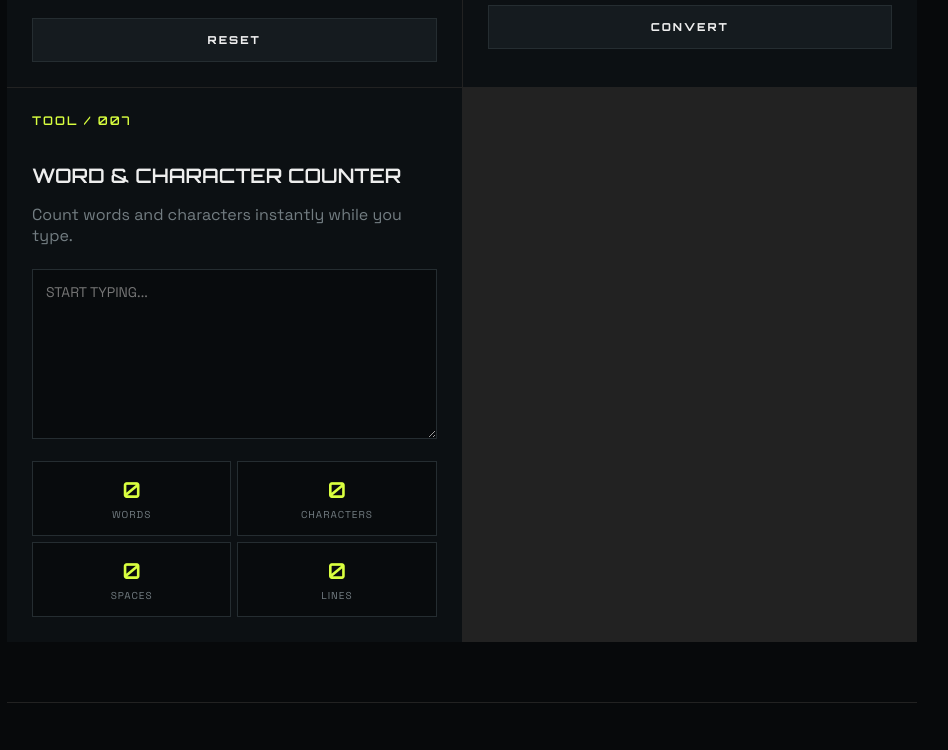
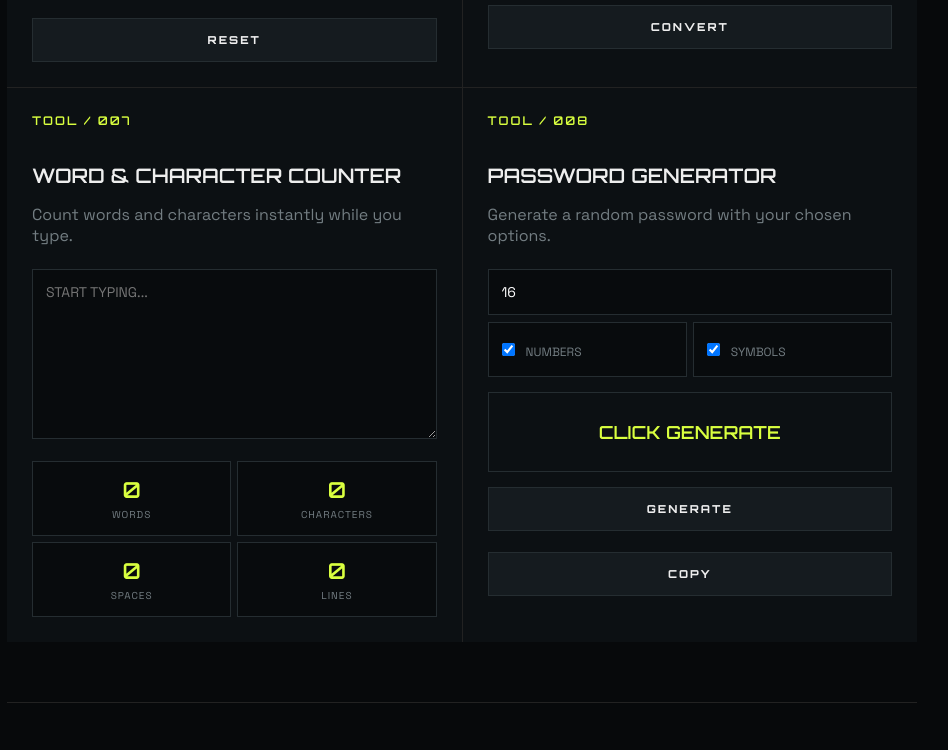
Before and after one commit to toolboxonline79/toolbox, a plain HTML site: page index.html in a window 1280 px wide. Shown: the part 2030-2780 px from the top of the page, without its empty margins (178-1126 px from the left). Drawn offline with Linux system fonts and the light colour scheme.

Commit message:
Update index.html

```diff
--- a/index.html
+++ b/index.html
@@ -1,5 +1,6 @@
 <!DOCTYPE html>
 <html lang="en">
+
 <!-- Google Analytics -->
 <script async src="https://www.googletagmanager.com/gtag/js?id=G-RNJD6642P6"></script>
 <script>
@@ -9,9 +10,7 @@
   gtag('config', 'G-RNJD6642P6');
 </script>
 
-</head>
 <head>
-
 
 <meta charset="UTF-8">
 <meta name="viewport" content="width=device-width,initial-scale=1">
@@ -382,6 +381,40 @@ button.flash{
  letter-spacing:1px;
 }
 
+.password-result{
+ min-height:80px;
+ margin:15px 0;
+ display:flex;
+ align-items:center;
+ justify-content:center;
+ border:1px solid #252d31;
+ font:18px Orbitron;
+ color:#d9ff3f;
+ text-align:center;
+ padding:15px;
+ overflow:hidden;
+ word-break:break-all;
+}
+
+.password-options{
+ display:grid;
+ grid-template-columns:1fr 1fr;
+ gap:6px;
+}
+
+.password-options label{
+ background:#080b0d;
+ border:1px solid #252d31;
+ padding:13px;
+ color:#737d82;
+ font-size:12px;
+}
+
+.password-options input{
+ width:auto;
+ margin-right:8px;
+}
+
 .seo{
  margin-top:60px;
  padding:30px 0;
@@ -848,6 +881,67 @@ footer{
 
 </section>
 
+
+<section
+ class="tool"
+ data-name="password generator password secure random password"
+>
+
+ <div class="tag">TOOL / 008</div>
+
+ <h2>PASSWORD GENERATOR</h2>
+
+ <p class="description">
+  Generate a random password with your chosen options.
+ </p>
+
+ <input
+  type="number"
+  id="passwordLength"
+  min="4"
+  max="64"
+  value="16"
+  placeholder="PASSWORD LENGTH"
+ >
+
+ <div class="password-options">
+
+  <label>
+   <input
+    type="checkbox"
+    id="passwordNumbers"
+    checked
+   >
+   NUMBERS
+  </label>
+
+  <label>
+   <input
+    type="checkbox"
+    id="passwordSymbols"
+    checked
+   >
+   SYMBOLS
+  </label>
+
+ </div>
+
+ <div class="password-result" id="passwordResult">
+  CLICK GENERATE
+ </div>
+
+ <button onclick="generatePassword()">
+  GENERATE
+ </button>
+
+ <br><br>
+
+ <button onclick="copyPassword()">
+  COPY
+ </button>
+
+</section>
+
 </div>
 
 <div id="noResults" class="no-results">
@@ -929,6 +1023,14 @@ footer{
    </p>
   </div>
 
+  <div class="seo-item">
+   <h3>PASSWORD GENERATOR</h3>
+   <p>
+    Generate random passwords with a custom length and optional
+    numbers and symbols using the free online password generator.
+   </p>
+  </div>
+
  </div>
 
 </section>
@@ -936,7 +1038,7 @@ footer{
 </main>
 
 <footer>
- TOOLBOX / BUILD 018
+ TOOLBOX / BUILD 019
 </footer>
 
 
@@ -1560,6 +1662,72 @@ function updateCounter(){
 }
 
 
+/* PASSWORD GENERATOR */
+
+function generatePassword(){
+
+ let length=Number(
+  document.getElementById("passwordLength").value
+ );
+
+ if(!Number.isFinite(length)){
+  length=16;
+ }
+
+ length=Math.floor(length);
+
+ if(length<4){
+  length=4;
+ }
+
+ if(length>64){
+  length=64;
+ }
+
+ document.getElementById("passwordLength").value=length;
+
+ let characters=
+  "abcdefghijklmnopqrstuvwxyzABCDEFGHIJKLMNOPQRSTUVWXYZ";
+
+ if(document.getElementById("passwordNumbers").checked){
+  characters+="0123456789";
+ }
+
+ if(document.getElementById("passwordSymbols").checked){
+  characters+="!@#$%^&*()_+-=[]{}|;:,.<>?";
+ }
+
+ let password="";
+
+ for(let i=0;i<length;i++){
+
+  password+=
+   characters.charAt(
+    Math.floor(Math.random()*characters.length)
+   );
+
+ }
+
+ document.getElementById("passwordResult").innerText=
+  password;
+
+}
+
+
+function copyPassword(){
+
+ let password=
+  document.getElementById("passwordResult").innerText;
+
+ if(!password || password==="CLICK GENERATE"){
+  return;
+ }
+
+ navigator.clipboard.writeText(password);
+
+}
+
+
 updateUnits();
 
 window.addEventListener(
```
Lines whose indentation alone changed are shown as unchanged.
